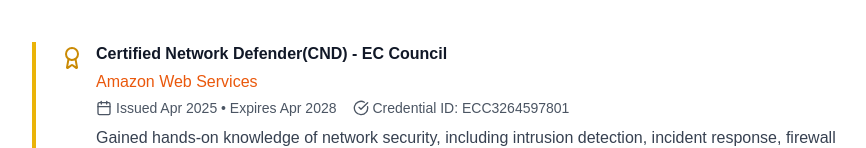
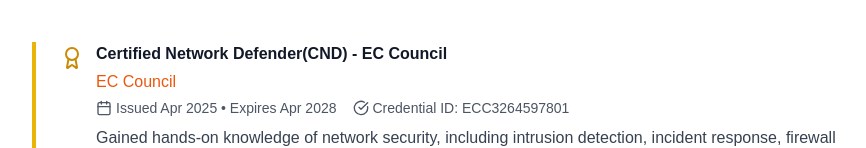
Before and after one commit to daksh20031231/Portfolio-website, a Next.js app: page / in a window 1280 px wide. Shown: the part 661-809 px from the top of the page, without its empty margins (184-1050 px from the left). Built offline with nearby package versions, Linux system fonts and the light colour scheme.

Commit message:
Update: [brief description of your change]

```diff
--- a/app/page.tsx
+++ b/app/page.tsx
@@ -93,7 +93,7 @@ export default function Portfolio() {
                     Certified Network Defender(CND) - EC Council
                   </h3>
                   <p className="text-orange-600 font-medium mb-1">
-                    Amazon Web Services
+                    EC Council
                   </p>
                   <div className="flex items-center gap-4 text-gray-600 text-sm mb-2">
                     <span className="flex items-center gap-1">
```
